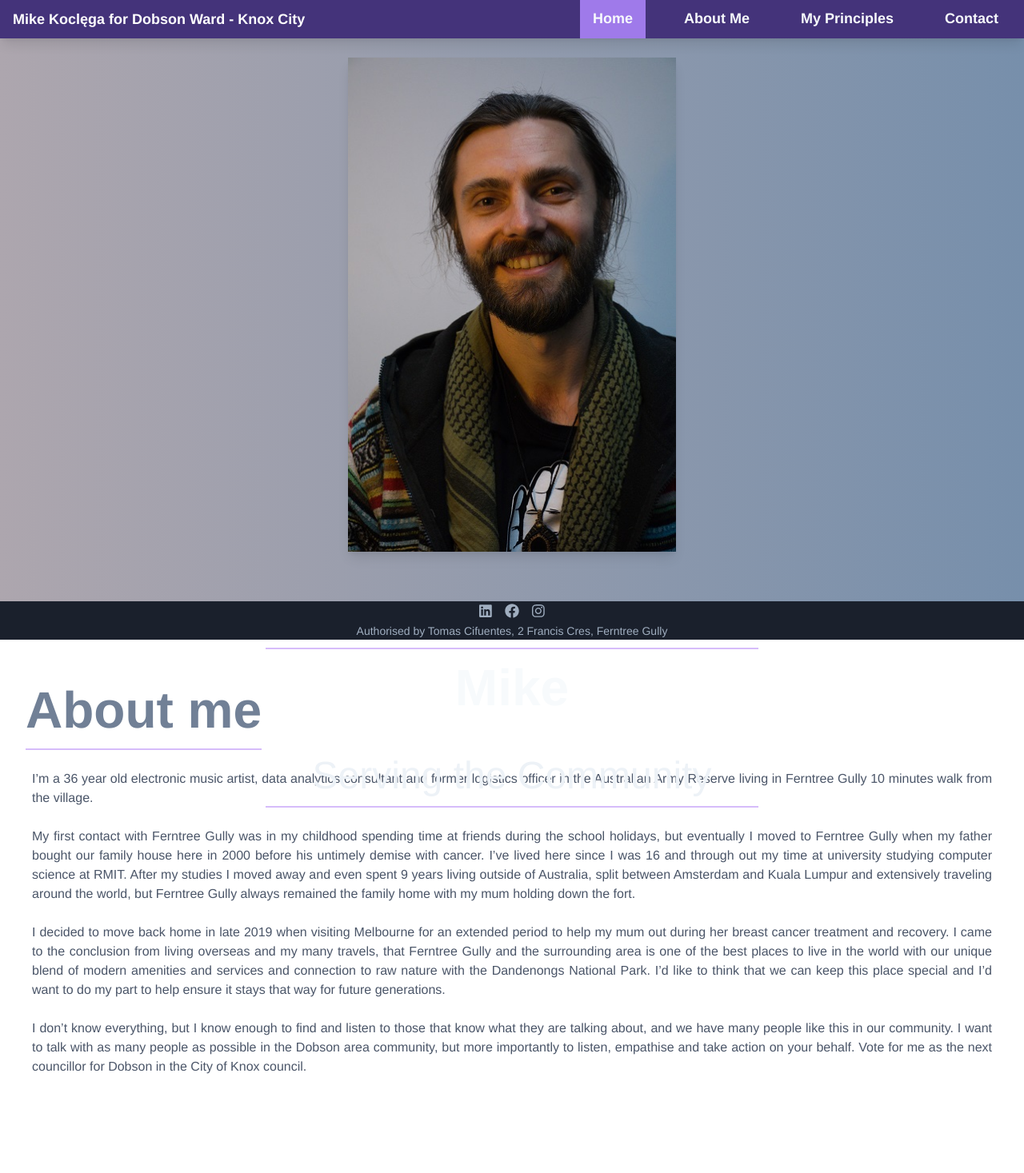
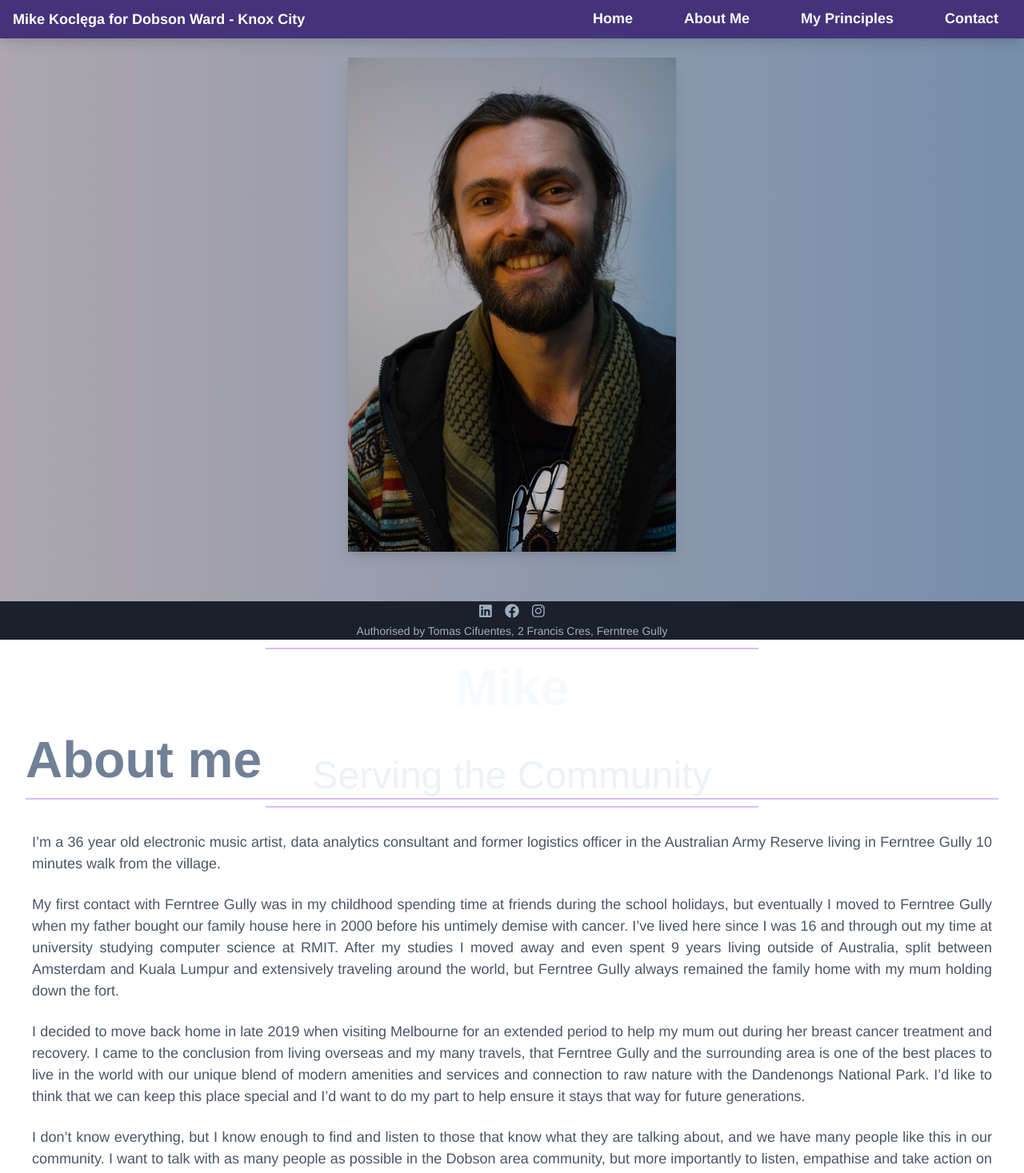
Before and after one commit to Veldrin055/mike-knox, a Vue app: page /#/ in a window 1280 px wide. Shown: the top 1467 px of the page at 80% size. Built offline with nearby package versions, Linux system fonts and the light colour scheme.

Commit message:
Scoll to, nicer layouts

```diff
--- a/package.json
+++ b/package.json
@@ -15,7 +15,7 @@
     "core-js": "^3.6.5",
     "tailwindcss": "^1.8.5",
     "vue": "^2.6.11",
-    "vue-router": "^3.4.3"
+    "vue-scrollto": "^2.18.2"
   },
   "devDependencies": {
     "@vue/cli-plugin-babel": "~4.5.0",
--- a/src/App.vue
+++ b/src/App.vue
@@ -2,10 +2,10 @@
   <div id="app" class="flex flex-col h-screen min-h-screen justify-between">
     <Nav></Nav>
     <main class="flex-grow">
-      <Home/>
-      <About/>
-      <Principles/>
-      <Contact/>
+      <Home id="home"></Home>
+      <About id="about"></About>
+      <Principles id="principles"></Principles>
+      <Contact id="contact"></Contact>
     </main>
     <Footer></Footer>
   </div>
--- a/src/components/Nav.vue
+++ b/src/components/Nav.vue
@@ -1,7 +1,7 @@
 <template>
 <nav class="top-0 select-none bg-purple-900 text-gray-100 lg:flex lg:items-stretch w-full z-20 shadow-lg fixed">
   <div class="flex flex-no-shrink items-stretch h-12">
-    <router-link to="/" class="flex-no-grow flex-no-shrink relative py-2 px-4 text-lg leading-normal text-white md:font-extrabold flex items-center truncate">Mike Koclęga for Dobson Ward - Knox City</router-link>
+    <a href="#" v-scroll-to="'#home'" class="flex-no-grow flex-no-shrink relative py-2 px-4 text-lg leading-normal text-white md:font-extrabold flex items-center truncate">Mike Koclęga for Dobson Ward - Knox City</a>
     <button @click="toggleMenu" class="block lg:hidden cursor-pointer ml-auto relative w-12 h-12 p-4">
       <svg v-show="!expanded" class="fill-current text-white" xmlns="http://www.w3.org/2000/svg" viewBox="0 0 20 20"><path d="M0 3h20v2H0V3zm0 6h20v2H0V9zm0 6h20v2H0v-2z"/></svg>
       <svg v-show="expanded" class="fill-current text-white" xmlns="http://www.w3.org/2000/svg" viewBox="0 0 20 20"><path d="M10 8.586L2.929 1.515 1.515 2.929 8.586 10l-7.071 7.071 1.414 1.414L10 11.414l7.071 7.071 1.414-1.414L11.414 10l7.071-7.071-1.414-1.414L10 8.586z"/></svg>
@@ -9,10 +9,10 @@
   </div>
   <div class="lg:flex lg:items-stretch lg:flex-no-shrink lg:flex-grow border-b-2 border-purple-500 md:border-b-0" :class="{hidden: !expanded}">
     <div class="lg:flex lg:items-stretch lg:justify-end ml-auto">
-      <nav-link to="/">Home</nav-link>
-      <nav-link to="/about">About Me</nav-link>
-      <nav-link to="/principles">My Principles</nav-link>
-      <nav-link to="/contact">Contact</nav-link>
+      <nav-link to="home" :onStart="close">Home</nav-link>
+      <nav-link to="about" :onStart="close">About Me</nav-link>
+      <nav-link to="principles" :onStart="close">My Principles</nav-link>
+      <nav-link to="contact" :onStart="close">Contact</nav-link>
     </div>
   </div>
 </nav>
@@ -33,11 +33,9 @@ export default {
     toggleMenu() {
       this.expanded = !this.expanded
     },
-  },
-  watch: {
-    '$route'() {
+    close() {
       this.expanded = false
     }
-  }
+  },
 }
 </script>
--- a/src/components/NavLink.vue
+++ b/src/components/NavLink.vue
@@ -1,5 +1,5 @@
 <template>
-  <router-link exact-active-class="bg-purple-500" class="flex-no-grow flex-no-shrink relative py-2 px-4 leading-normal flex items-center mx-4 text-lg border-b-2 border-transparent hover:border-b-2 hover:border-indigo-300 transition duration-500 font-semibold" :to="to"><slot></slot></router-link>
+  <a exact-active-class="bg-purple-500" class="flex-no-grow flex-no-shrink relative py-2 px-4 leading-normal flex items-center mx-4 text-lg border-b-2 border-transparent hover:border-b-2 hover:border-indigo-300 transition duration-500 font-semibold" href="#" v-scroll-to="{ el: `#${to}`, onStart: onStart }"><slot></slot></a>
 </template>
 
 <script>
@@ -7,6 +7,7 @@ export default {
   name: 'NavLink',
   props: {
     to: String,
+    onStart: Function,
   }
 }
 </script>
--- a/src/views/About.vue
+++ b/src/views/About.vue
@@ -1,17 +1,15 @@
 <template>
-<div>
-  <div class="container m-auto px-6 p-10 flex flex-wrap">
-    <div class="mx-2 text-left border-b-2 border-purple-300">
-      <h3 class="text-gray-600 font-extrabold text-4xl xs:text-5xl md:text-6xl">
+<div class="container m-auto px-6 p-10 flex flex-col md:h-screen justify-center">
+  <div class="w-full">
+    <h3 class="mx-2 my-4 text-left text-gray-600 font-extrabold text-4xl xs:text-5xl md:text-6xl border-b-2 border-purple-300">
       About me
     </h3>
   </div>
-    <div class="w-full text-justify text-gray-700 py-6 px-4">
+  <div class="w-full text-justify text-gray-700 py-6 px-4 md:text-lg">
     <p>I’m a 36 year old electronic music artist, data analytics consultant and former logistics officer in the Australian Army Reserve living in Ferntree Gully 10 minutes walk from the village.</p>
     <p class="mt-6">My first contact with Ferntree Gully was in my childhood spending time at friends during the school holidays, but eventually I moved to Ferntree Gully when my father bought our family house here in 2000 before his untimely demise with cancer. I’ve lived here since I was 16 and through out my time at university studying computer science  at RMIT. After my studies I moved away and even spent 9 years living outside of Australia, split between Amsterdam and Kuala Lumpur and extensively traveling around the world, but Ferntree Gully always remained the family home with my mum holding down the fort.</p>
     <p class="mt-6">I decided to move back home in late 2019 when visiting Melbourne for an extended period to help my mum out during her breast cancer treatment and recovery. I came to the conclusion from living overseas and my many travels, that Ferntree Gully and the surrounding area is one of the best places to live in the world with our unique blend of modern amenities and services and connection to raw nature with the Dandenongs National Park. I’d like to think that we can keep this place special and I’d want to do my part to help ensure it stays that way for future generations.</p>
     <p class="mt-6">I don’t know everything, but I know enough to find and listen to those that know what they are talking about, and we have many people like this in our community. I want to talk with as many people as possible in the Dobson area community, but more importantly to listen, empathise and take action on your behalf. Vote for me as the next councillor for Dobson in the City of Knox council.</p>
   </div>
 </div>
-</div>
 </template>
--- a/src/views/Contact.vue
+++ b/src/views/Contact.vue
@@ -1,12 +1,10 @@
 <template>
-<div>
-  <div class="container m-auto px-6 p-10 flex flex-wrap">
-    <div class="mx-2 text-left border-b-2 border-purple-300">
-      <h3 class="text-gray-600 font-extrabold text-4xl xs:text-5xl md:text-6xl">
+<div class="container m-auto px-6 p-10 flex flex-col md:h-screen justify-center">
+  <div class="w-full">
+    <h3 class="mx-2 text-left border-b-2 border-purple-300 text-gray-600 font-extrabold text-4xl xs:text-5xl md:text-6xl">
       Contact
     </h3>
   </div>
-
   <div class="w-full py-10">
     <div class="w-auto shadow-lg p-6 rounded">
       <h4 class="text-left text-xl text-gray-700 mb-6">Stay connected on Social Media</h4>
@@ -35,7 +33,6 @@
   </div>
 
 </div>
-</div>
 </template>
 
 <script>
--- a/src/views/Home.vue
+++ b/src/views/Home.vue
@@ -1,5 +1,5 @@
 <template>
-<div class="h-screen md:py-12 purple-grad">
+<div class="h-screen py-8 md:py-12 purple-grad">
   <div class="container mx-auto px-6 flex flex-col items-center justify-center">
     <div class="my-6 w-1/2 md:w-1/3 z-10">
       <img class="object-contain shadow-lg" src="/assets/img/primary.jpg" />
```
Also changed, not shown: src/main.js (+2 -17 lines), 1 other file (tests, documents, lock files or other folders). Lines whose indentation alone changed are shown as unchanged.
